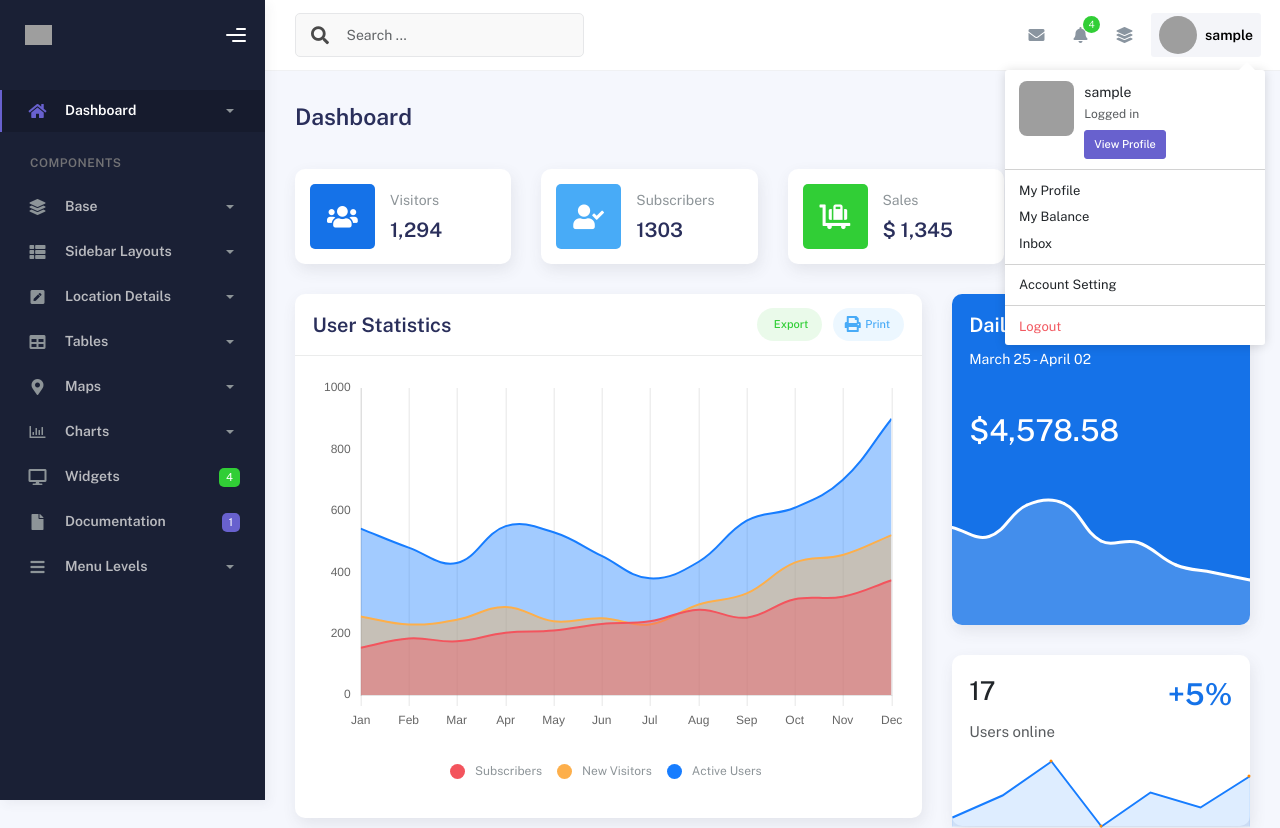
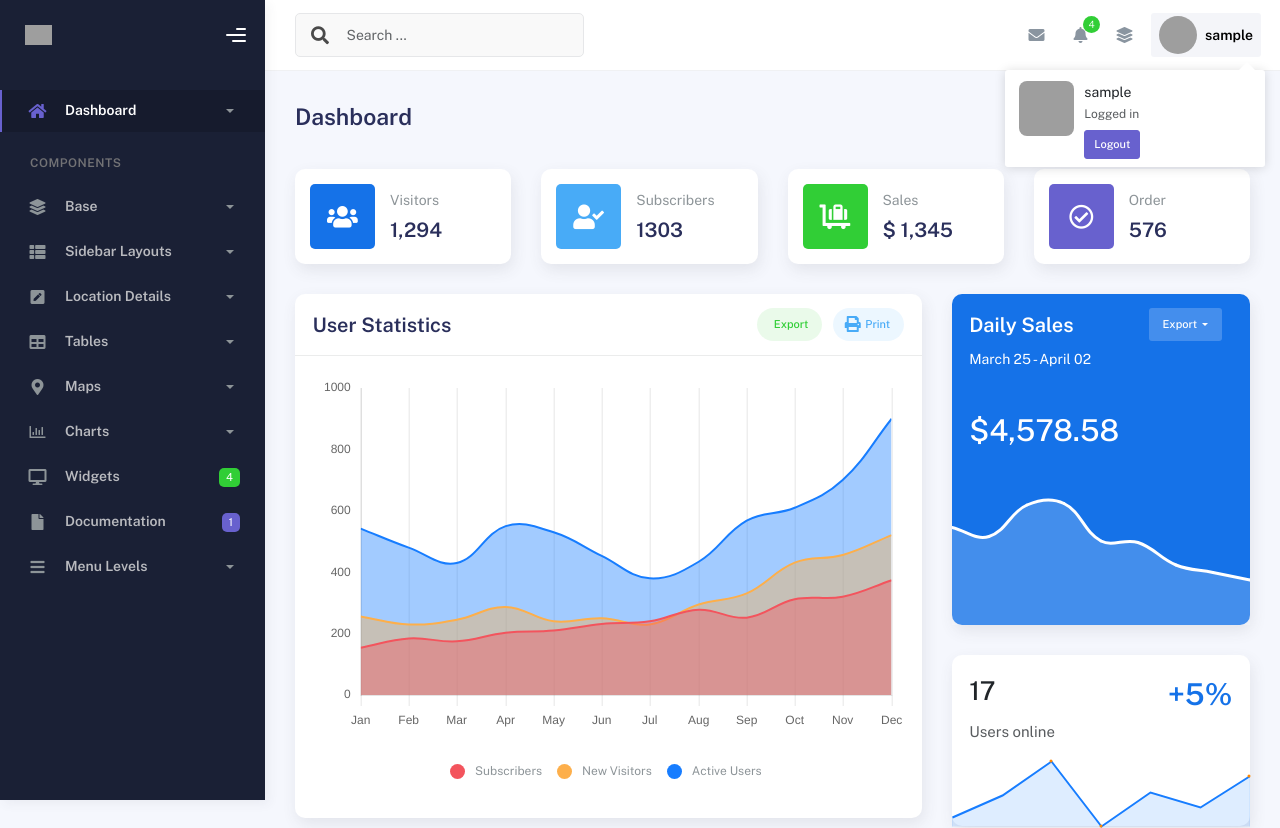
Before and after one commit to FineCactus/ArkTeckh, a PHP site: page /index.php in a window 1280 px wide, after a click on "sample". Shown: the top 828 px of the page. Run offline with PHP 8.4, Linux system fonts and the light colour scheme; the visitor is signed in with stand-in values (Sample User, id 1); grey boxes are pictures that could not be loaded.

Commit message:
removed listings from account UI

```diff
--- a/Admin/header.php
+++ b/Admin/header.php
@@ -694,26 +694,11 @@
                           <h4><?php if (isset($_SESSION['username'])) echo htmlspecialchars($_SESSION['username']); ?></h4>  <!-- Added the server username -->
                           <p class="text-muted">Logged in</p>
 
-                            <a
-                              href="profile.html"
-                              class="btn btn-xs btn-secondary btn-sm"
-                              >View Profile</a
-                            >
+                        <?php if (isset($_SESSION['username'])): ?>
+                        <a href="logout.php" class="btn btn-xs btn-secondary btn-sm">Logout</a>  <!-- Logout of the session -->
+                          <?php endif; ?>
                           </div>
                         </div>
-                      </li>
-                      <li>
-                        <div class="dropdown-divider"></div>
-                        <a class="dropdown-item" href="#">My Profile</a>
-                        <a class="dropdown-item" href="#">My Balance</a>
-                        <a class="dropdown-item" href="#">Inbox</a>
-                        <div class="dropdown-divider"></div>
-                        <a class="dropdown-item" href="#">Account Setting</a>
-                        <div class="dropdown-divider"></div>
-                        <?php if (isset($_SESSION['username'])): ?>
-                        <a href="logout.php" class="dropdown-item text-danger">Logout</a>
-                          <?php endif; ?>
-
                       </li>
                     </div>
                   </ul>
--- a/Admin/login.php
+++ b/Admin/login.php
@@ -1,3 +1,5 @@
+<!--Login
+
 <?php
 session_start();
 $_SESSION['username'] = $_POST['user']; // Store username
```
